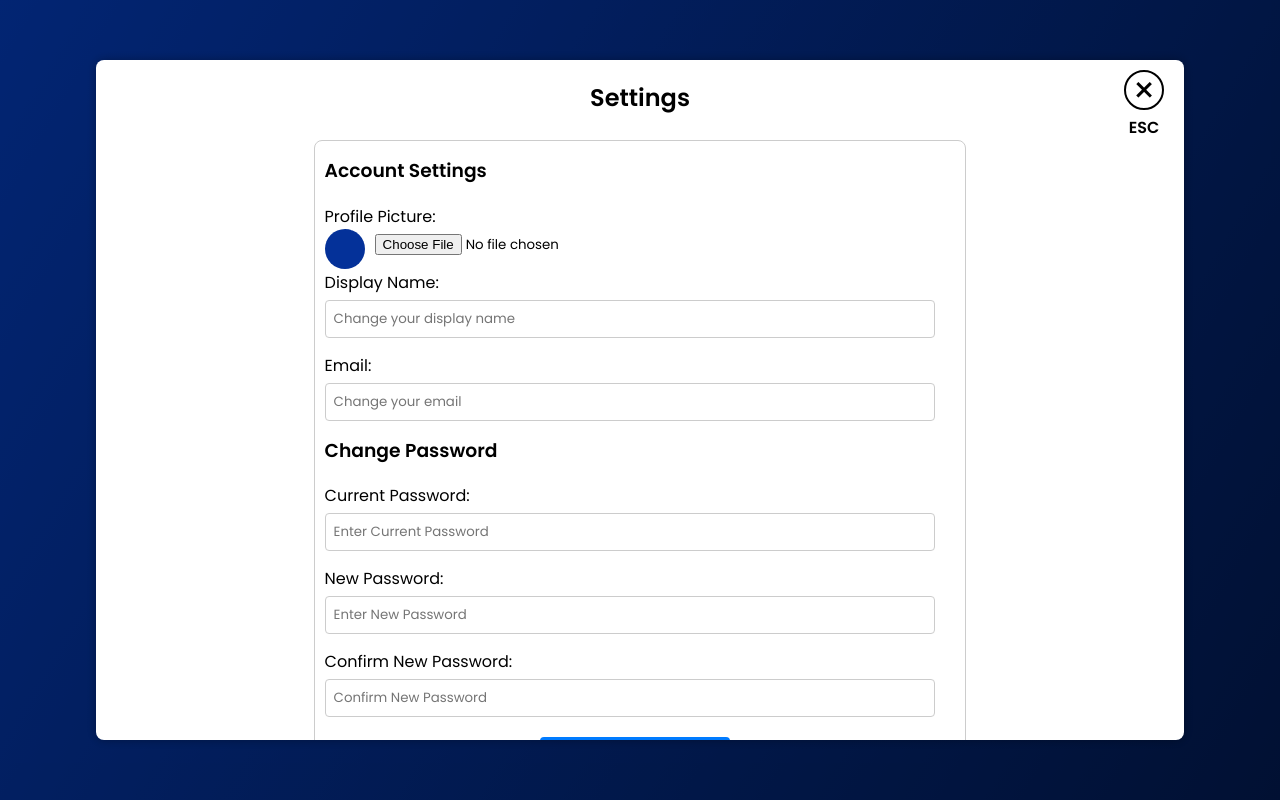
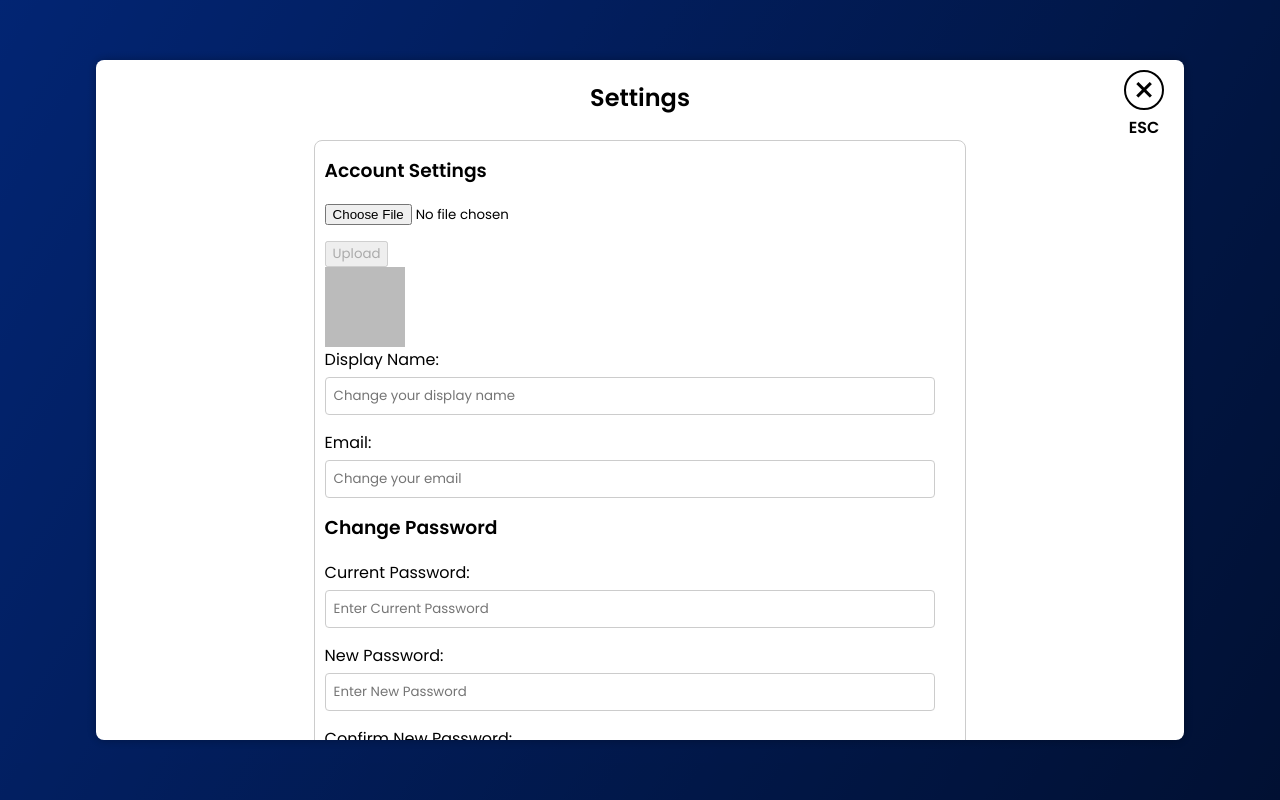
Before and after one commit to JackGerry1/KS222-Dynamics, a React (Create React App) app: page /settings in a window 1280 px wide. Built offline with nearby package versions, Linux system fonts and the light colour scheme; no server answers; sample sign-in values are in the browser's storage.

Commit message:
Uploading Profile Picture

```diff
--- a/package.json
+++ b/package.json
@@ -6,7 +6,7 @@
     "@testing-library/jest-dom": "^5.17.0",
     "@testing-library/react": "^13.4.0",
     "@testing-library/user-event": "^13.5.0",
-    "firebase": "^10.7.1",
+    "firebase": "^10.8.0",
     "react": "^18.2.0",
     "react-dom": "^18.2.0",
     "react-google-button": "^0.7.2",
--- a/src/components/Navbar.jsx
+++ b/src/components/Navbar.jsx
@@ -38,7 +38,7 @@ const Navbar = () => {
       {/* User section with display name, profile picture, and logout button */}
       <div className="user">
         {/* OPTIONAL TODO: user profile picture displayed here, something like {currentUser.profilePic} */}
-        <img src="" alt="" />
+        <img src={currentUser.photoURL} alt="Avatar" className="avatar"/>
 
         {/* Display the user's name */}
         <span style={{ marginTop: "5px" }}>{currentUser.displayName}</span>
--- /dev/null
+++ b/src/components/ProfilePicture.jsx
@@ -0,0 +1,37 @@
+import "../styles/Settings.css";
+import profileImage from '../Assets/profileDefault.png';
+import { useEffect, useState } from "react";
+import { auth, upload } from "../firebase";
+
+export default function Profile(){
+    const currentUser = auth.currentUser;
+    const [photo, setPhoto] = useState(null);
+    const [loading, setLoading] = useState(false);
+    const [photoURL, setPhotoURL] = useState(profileImage);
+
+    function handleChange(e){
+        if (e.target.files[0]){
+            setPhoto(e.target.files[0])
+        }
+    }
+
+    function handleClick(){
+        upload(photo, currentUser, setLoading);
+    }
+
+    useEffect(() => {
+        if (currentUser && currentUser.photoURL){
+            setPhotoURL(currentUser.photoURL);
+        }
+    }, [currentUser])
+
+    return (
+        <div className="profilepicture">
+            <input type="file" onChange={handleChange} />
+            <button disabled={loading || !photo} onClick={handleClick}>Upload</button>
+            <div>
+                <img src={photoURL} alt="Avatar" className="avatar"/>
+            </div>
+        </div>
+    );
+}
--- a/src/components/Settings.jsx
+++ b/src/components/Settings.jsx
@@ -5,6 +5,7 @@ import React, { useState } from "react";
 import { Link } from "react-router-dom";
 import "../styles/Settings.css";
 import { changePageTitle } from "../components/Title";
+import ProfilePicture from "./ProfilePicture";
 
 // function to handle the settings page
 const Settings = ({ user }) => {
@@ -49,19 +50,7 @@ const Settings = ({ user }) => {
           <div class="column">
             {/* Subtitle for the account settings */}
             <h3>Account Settings</h3>
-            <label htmlFor="profilePic">Profile Picture:</label>
-            {/* Label for profile picture input */}
-            <div class="profile-picture">
-              {/* Container for profile picture */}
-              <input
-                type="file"
-                id="profilePic"
-                name="profilePic"
-                accept="image/*"
-              />
-              {/* end of profile picture */}
-            </div>{" "}
-            {/* end of column */}
+            <ProfilePicture />
             <label for="displayName">Display Name:</label>
             {/* Label for display name input with text type and placeholder text*/}
             <input
--- a/src/firebase.js
+++ b/src/firebase.js
@@ -2,8 +2,9 @@
 
 // Import necessary Firebase methods from the Firebase SDK
 import { initializeApp } from "firebase/app";
-import { getAuth } from "firebase/auth";
-import { getFirestore } from "firebase/firestore";
+import { getAuth, updateProfile } from "firebase/auth";
+import { getFirestore, updateDoc } from "firebase/firestore";
+import { getDownloadURL, getStorage, ref, uploadBytes } from "firebase/storage";
 
 // Firebase configuration obtained from environment variables for security
 const firebaseConfig = {
@@ -25,5 +26,22 @@ const auth = getAuth(app);
 // Get the Firestore database instance using the initialized app
 const db = getFirestore(app);
 
+// Get the Storage instance using the initialized app
+const storage = getStorage();
+
 // Export authentication and Firestore database instances for usage in other modules
 export { auth, db };
+
+export async function upload(file, currentUser, setLoading){
+  const fileRef = ref(storage, currentUser.uid + '.png');
+
+  setLoading(true);
+
+  const snapshot = await uploadBytes(fileRef, file);
+  const photoURL = await getDownloadURL(fileRef);
+
+  updateProfile(currentUser, {photoURL});
+
+  setLoading(false);
+  alert("Uploaded file!")
+}
--- a/src/styles/Settings.css
+++ b/src/styles/Settings.css
@@ -224,3 +224,10 @@
   align-items: center;
   margin-bottom: 10px;
 }
+
+/* Styles for profile picture image preview */
+.avatar {
+  vertical-align: middle;
+  width: 80px;
+  height: 80px;
+}
```
Also changed, not shown: src/Assets/profileDefault.png (added), 1 other file (tests, documents, lock files or other folders).
